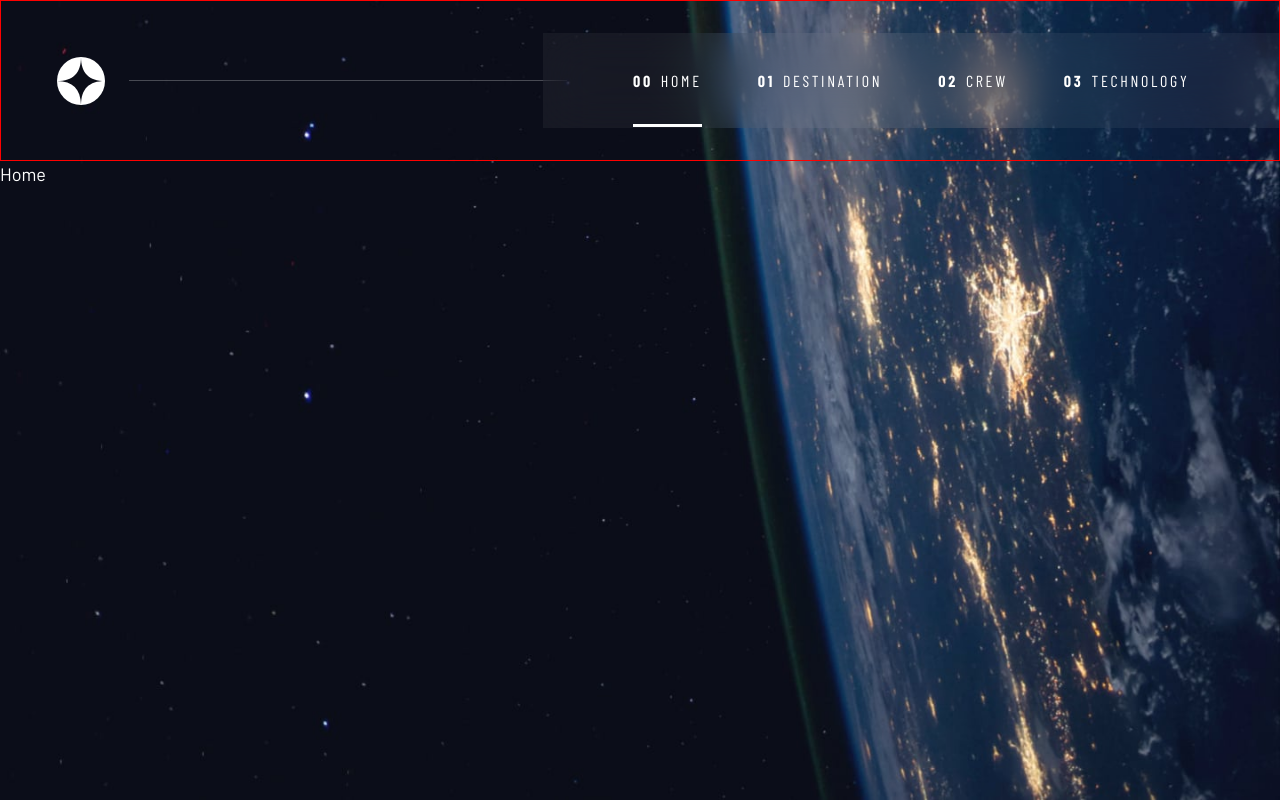
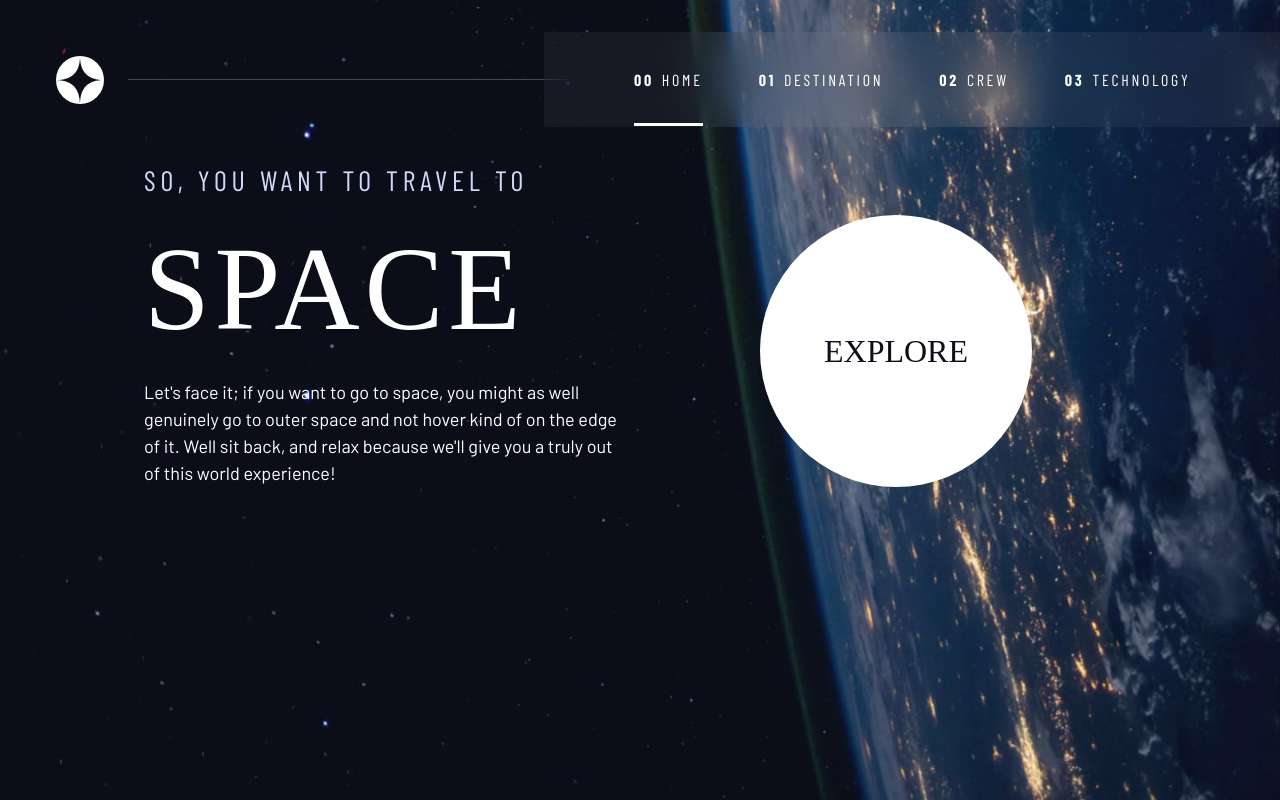
Before and after one commit to marazza-dev/space-tourism-react, a React (Vite) app: page / in a window 1280 px wide. Built offline with nearby package versions, Linux system fonts and the light colour scheme; a web font is replaced by a local one.

Commit message:
update Home :: implement homepage main content

```diff
--- a/src/App.jsx
+++ b/src/App.jsx
@@ -2,7 +2,7 @@ import React from "react";
 import GlobalStyle from "./util/GlobalStyle";
 import { ThemeProvider } from "styled-components";
 import { Routes, Route } from "react-router-dom";
-import { Home, Destination, Technology, Crew } from "./pages";
+import { Home, Destination, Technology, Crew, NotFound } from "./pages";
 import { theme } from "./util/theme.js";
 import Navbar from "./components/Navbar";
 import BackgroundWrapper from "./components/BackgroundWrapper";
@@ -19,6 +19,7 @@ function App() {
             <Route path='/destination' element={<Destination />} />
             <Route path='/technology' element={<Technology />} />
             <Route path='/crew' element={<Crew />} />
+            <Route path='*' element={<NotFound />} />
           </Routes>
         </BackgroundWrapper>
       </ThemeProvider>
--- a/src/components/Navbar.jsx
+++ b/src/components/Navbar.jsx
@@ -25,7 +25,6 @@ const SkipToContent = styled.a`
 const StyledHeader = styled.header`
   display: flex;
   gap: 1rem;
-  border: 1px solid red;
   align-items: center;
   justify-content: space-between;
   & img {
--- a/src/pages/Home/Home.jsx
+++ b/src/pages/Home/Home.jsx
@@ -1,7 +1,113 @@
 import React from "react";
+import styled from "styled-components";
+
+const StyledMain = styled.main`
+  display: grid;
+  place-items: center;
+  text-align: center;
+  padding-inline: 1rem;
+
+  & * {
+    max-width: 50ch;
+  }
+
+  @media (min-width: ${(props) => props.theme.brMedium}) {
+    text-align: left;
+    column-gap: 2rem;
+    grid-template-columns: minmax(1rem, 1fr) repeat(2, minmax(0, 30rem)) minmax(
+        1rem,
+        1fr
+      );
+
+    padding-bottom: max(6rem, 20vh);
+    align-items: end;
+
+    & > *:first-child {
+      grid-column: 2;
+    }
+    & > *:last-child {
+      grid-column: 3;
+    }
+  }
+`;
+
+const StyledHeading = styled.h1`
+  color: ${(props) => props.theme.clrLight};
+  font-size: ${(props) => props.theme.fs500};
+  font-family: ${(props) => props.theme.ffSansCondens};
+  text-transform: uppercase;
+  letter-spacing: 4.75px;
+`;
+
+const StyledSpan = styled.span`
+  display: block;
+  font-size: ${(props) => props.theme.fs900};
+  font-family: ${(props) => props.theme.ffSerif};
+  color: ${(props) => props.theme.clrWhite};
+`;
+
+const LargeButton = styled.a`
+  display: inline-grid;
+  position: relative;
+  place-items: center;
+  padding: 0 2em;
+  aspect-ratio: 1;
+  border-radius: 50%;
+  text-decoration: none;
+  z-index: 1;
+  font-size: 1rem;
+  text-transform: uppercase;
+  font-family: ${(props) => props.theme.ffSerif};
+  color: ${(props) => props.theme.clrDark};
+  background-color: ${(props) => props.theme.clrWhite};
+
+  &::after {
+    content: "";
+    position: absolute;
+    z-index: -1;
+    width: 100%;
+    height: 100%;
+    background: hsl(0 0% 100% / 0.1);
+    border-radius: 50%;
+    opacity: 0;
+    transition: opacity 500ms linear, transform 750ms ease-in-out;
+  }
+
+  &:hover::after,
+  &:focus::after {
+    opacity: 1;
+    transform: scale(1.5);
+  }
+
+  @media (min-width: ${(props) => props.theme.brSmall}) {
+    font-size: 1.5rem;
+  }
+  @media (min-width: ${(props) => props.theme.brMedium}) {
+    font-size: 2rem;
+  }
+`;
 
 const Home = () => {
-  return <div>Home</div>;
+  return (
+    <>
+      <StyledMain>
+        <div>
+          <StyledHeading>
+            So, you want to travel to <StyledSpan>Space</StyledSpan>
+          </StyledHeading>
+          <p>
+            Let's face it; if you want to go to space, you might as well
+            genuinely go to outer space and not hover kind of on the edge of it.
+            Well sit back, and relax because we'll give you a truly out of this
+            world experience!
+          </p>
+        </div>
+        <div>
+          <LargeButton>Explore</LargeButton>
+        </div>
+      </StyledMain>
+    </>
+  );
 };
 
 export default Home;
--- /dev/null
+++ b/src/pages/NotFound/NotFound.jsx
@@ -0,0 +1,7 @@
+import React from "react";
+
+const NotFound = () => {
+  return <div>NotFound</div>;
+};
+
+export default NotFound;
--- a/src/pages/index.js
+++ b/src/pages/index.js
@@ -2,3 +2,4 @@ export { default as Home } from "./Home/Home.jsx";
 export { default as Destination } from "./Destination/Destination.jsx";
 export { default as Technology } from "./Technology/Technology.jsx";
 export { default as Crew } from "./Crew/Crew.jsx";
+export { default as NotFound } from "./NotFound/NotFound.jsx";
--- a/src/util/GlobalStyle.js
+++ b/src/util/GlobalStyle.js
@@ -41,13 +41,18 @@ html:focus-within {
 
 body {
   font-family: "Barlow", sans-serif;
-  font-size: 1.125rem;
+  font-size: 0.9375rem;
   color: hsl(0 0% 100%);
   background-color: hsl(230 35% 7%);
   min-height: 100vh;
   line-height: 1.5;
   text-rendering: optimizeSpeed;
   overflow-x: hidden;
+  display: grid;
+  grid-template-rows: min-content 1fr;
+
+  @media (min-width: 35em) {font-size: 1rem};
+  @media (min-width: 45em) {font-size: 1.125rem};
 }
 
 a:not([class]) {
--- a/src/util/theme.js
+++ b/src/util/theme.js
@@ -4,7 +4,7 @@ export const theme = {
   clrLight: "hsl(231 77% 90%)",
   clrWhite: "hsl(0 0% 100%)",
   // font-sizes
-  fs900: "9.375rem",
+  fs900: "clamp(5rem, 8vw + 1rem, 9.375rem)",
   fs800: "6.25rem",
   fs700: "3.5rem",
   fs600: "2rem",
```
